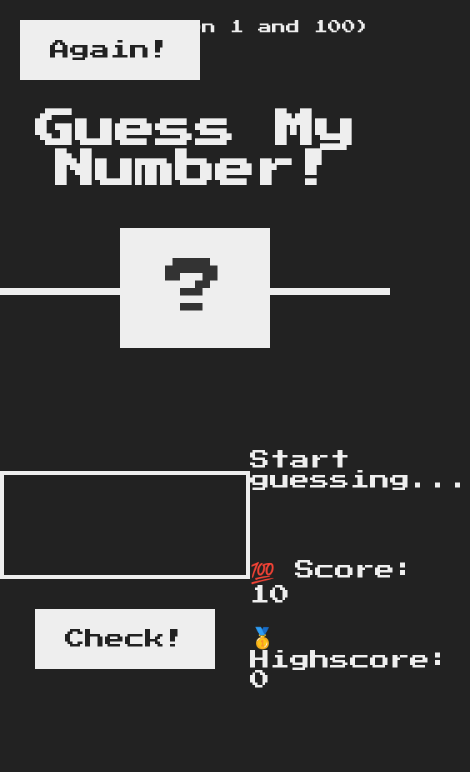
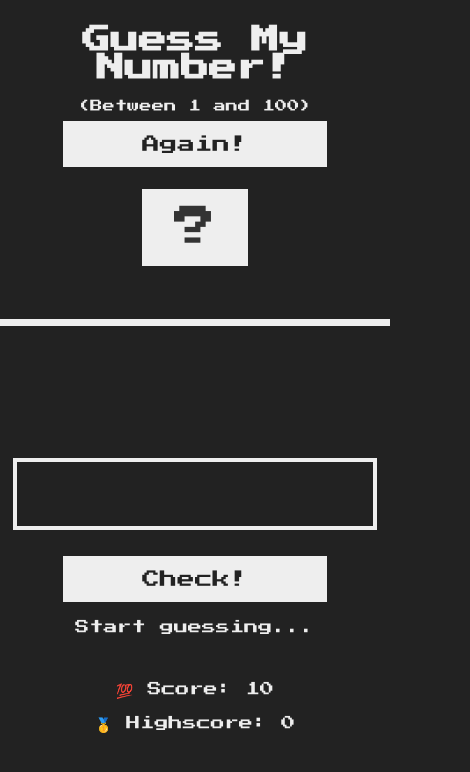
Before and after one commit to swapnil13012005/Guess-Game, a plain HTML site: page index.html in a window 390 px wide. Shown: the whole page, 470 px wide, since content can reach past the window. Drawn offline with Linux system fonts and the light colour scheme.

Commit message:
enhance CSS layout for responsive design

```diff
--- a/style.css
+++ b/style.css
@@ -21,52 +21,62 @@ body {
 /* LAYOUT */
 header {
   position: relative;
-  height: 35vh;
+  min-height: 35vh;
   border-bottom: 7px solid #eee;
+  padding: 4rem 2rem 8rem;
+  display: flex;
+  flex-direction: column;
+  align-items: center;
+  justify-content: center;
 }
 
 main {
-  height: 65vh;
+  min-height: 65vh;
   color: #eee;
   display: flex;
-  align-items: center;
-  justify-content: space-around;
+  flex-wrap: wrap;
+  align-items: flex-start;
+  justify-content: center;
+  gap: 3rem;
+  padding: 4rem 2rem 2rem;
+}
+
+.left,
+.right {
+  width: min(52rem, 100%);
 }
 
 .left {
-  width: 52rem;
   display: flex;
   flex-direction: column;
   align-items: center;
 }
 
 .right {
-  width: 52rem;
   font-size: 2rem;
 }
 
 /* ELEMENTS STYLE */
 h1 {
-  font-size: 4rem;
+  font-size: clamp(3.2rem, 5vw, 4.8rem);
   text-align: center;
-  position: absolute;
   width: 100%;
-  top: 52%;
-  left: 50%;
-  transform: translate(-50%, -50%);
+  margin-bottom: 1.5rem;
+  position: static;
+  transform: none;
 }
 
 .number {
   background: #eee;
   color: #333;
-  font-size: 6rem;
-  width: 15rem;
-  padding: 3rem 0rem;
+  font-size: clamp(4.8rem, 8vw, 6rem);
+  width: clamp(12rem, 25vw, 15rem);
+  padding: clamp(2rem, 3vw, 3rem) 0;
   text-align: center;
   position: absolute;
-  bottom: 0;
+  bottom: -3rem;
   left: 50%;
-  transform: translate(-50%, 50%);
+  transform: translateX(-50%);
 }
 
 .between {
@@ -85,11 +95,10 @@ h1 {
 .guess {
   background: none;
   border: 4px solid #eee;
-  font-family: inherit;
   color: inherit;
-  font-size: 5rem;
-  padding: 2.5rem;
-  width: 25rem;
+  font-size: clamp(3.6rem, 6vw, 5rem);
+  padding: clamp(1.8rem, 2.5vw, 2.5rem);
+  width: min(100%, 28rem);
   text-align: center;
   display: block;
   margin-bottom: 3rem;
@@ -111,9 +120,124 @@ h1 {
 
 .message {
   margin-bottom: 8rem;
-  height: 3rem;
+  min-height: 3rem;
 }
 
-.label-score {
+.label-score,
+.label-highscore {
   margin-bottom: 2rem;
 }
+
+@media (max-width: 900px) {
+  header {
+    padding: 3rem 1.5rem 7rem;
+  }
+
+  .number {
+    bottom: -2.5rem;
+    width: clamp(12rem, 24vw, 14rem);
+  }
+
+  main {
+    gap: 2rem;
+    padding: 3rem 1.5rem 2rem;
+  }
+}
+
+@media (max-width: 700px) {
+  header {
+    min-height: auto;
+    padding: 3.5rem 1.5rem 7rem;
+  }
+
+  .again,
+  .between {
+    position: static;
+    transform: none;
+    margin: 0.5rem auto;
+  }
+
+  .number {
+    position: static;
+    transform: none;
+    margin-top: 2rem;
+    bottom: auto;
+  }
+
+  main {
+    flex-direction: column;
+    align-items: center;
+  }
+
+  .right {
+    font-size: 1.9rem;
+    text-align: center;
+  }
+
+  .message {
+    margin-bottom: 4rem;
+  }
+}
+
+@media (max-width: 500px) {
+  html {
+    font-size: 55%;
+  }
+
+  header {
+    padding: 3rem 1rem 6rem;
+  }
+
+  .guess {
+    font-size: clamp(3rem, 7vw, 4rem);
+    width: 100%;
+  }
+
+  .btn {
+    width: 100%;
+    max-width: 30rem;
+    padding: 1.6rem 1.8rem;
+  }
+
+  .label-score,
+  .label-highscore,
+  .message {
+    font-size: 1.6rem;
+  }
+}
+
+@media (min-width: 960px) {
+  header {
+    padding: 4rem 2rem 8rem;
+  }
+
+  main {
+    justify-content: space-around;
+    align-items: center;
+  }
+
+  .left,
+  .right {
+    width: 52rem;
+  }
+
+  h1 {
+    font-size: 4rem;
+  }
+
+  .number {
+    font-size: 6rem;
+    width: 15rem;
+    padding: 3rem 0;
+  }
+
+  .guess {
+    font-size: 5rem;
+    width: 25rem;
+  }
+
+  .btn {
+    font-size: 2rem;
+    padding: 2rem 3rem;
+  }
+}
```
Also changed, not shown: index.html (renamed from main.html).
